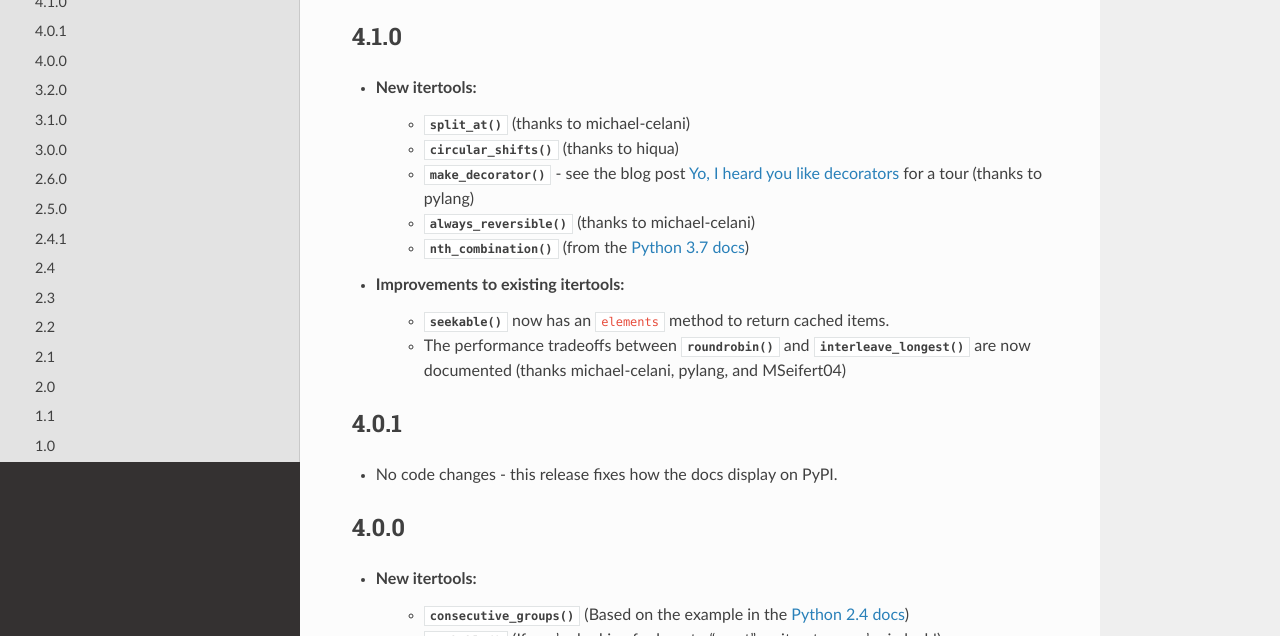
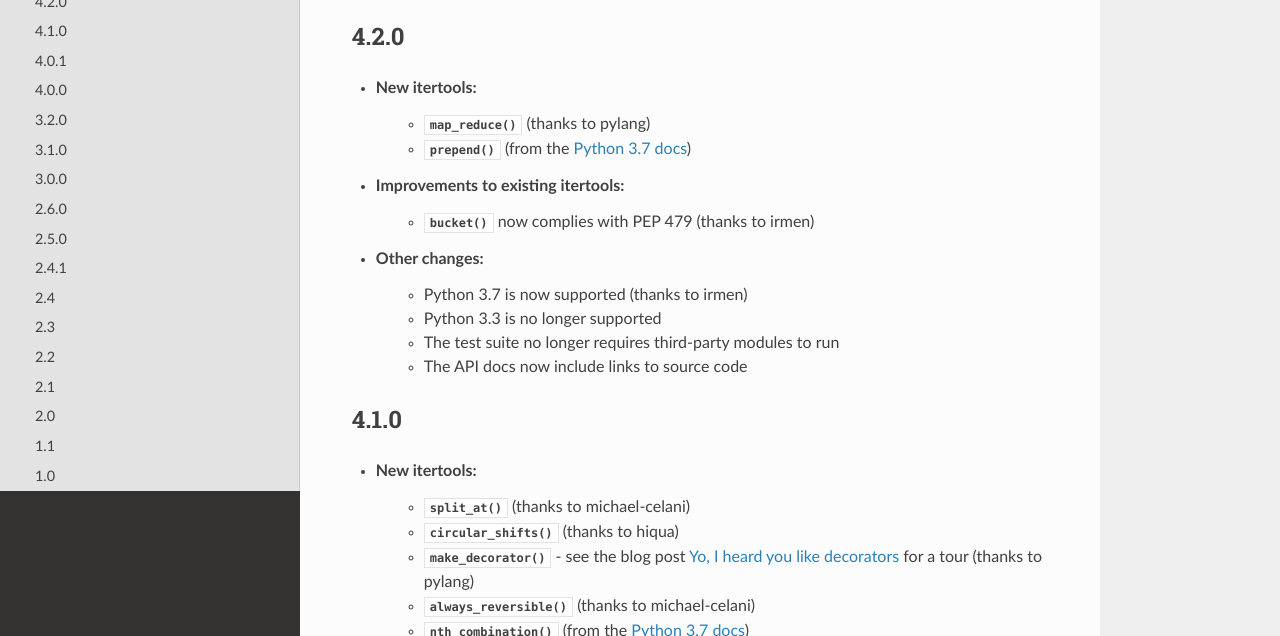
Before and after one commit to more-itertools/more-itertools, a Sphinx documentation site: the page built from docs/versions.rst, in a window 1280 px wide and 900 px high, cut to the strip 264-900 px from the top of the window. Built offline with Sphinx 7.4.7 and the Read the Docs theme 2.0.0, drawn with Linux system fonts in a browser that asks for light colours.

Commit message:
What's new for version 4.2.0

```diff
--- a/docs/versions.rst
+++ b/docs/versions.rst
@@ -3,6 +3,22 @@ Version History
 ===============
 
 .. automodule:: more_itertools
+
+4.2.0
+-----
+
+* New itertools:
+    * :func:`map_reduce` (thanks to pylang)
+    * :func:`prepend` (from the `Python 3.7 docs <https://docs.python.org/3.7/library/itertools.html#itertools-recipes>`_)
+
+* Improvements to existing itertools:
+    * :func:`bucket` now complies with PEP 479 (thanks to irmen)
+
+* Other changes:
+   * Python 3.7 is now supported (thanks to irmen)
+   * Python 3.3 is no longer supported
+   * The test suite no longer requires third-party modules to run
+   * The API docs now include links to source code
 
 4.1.0
 -----
```
